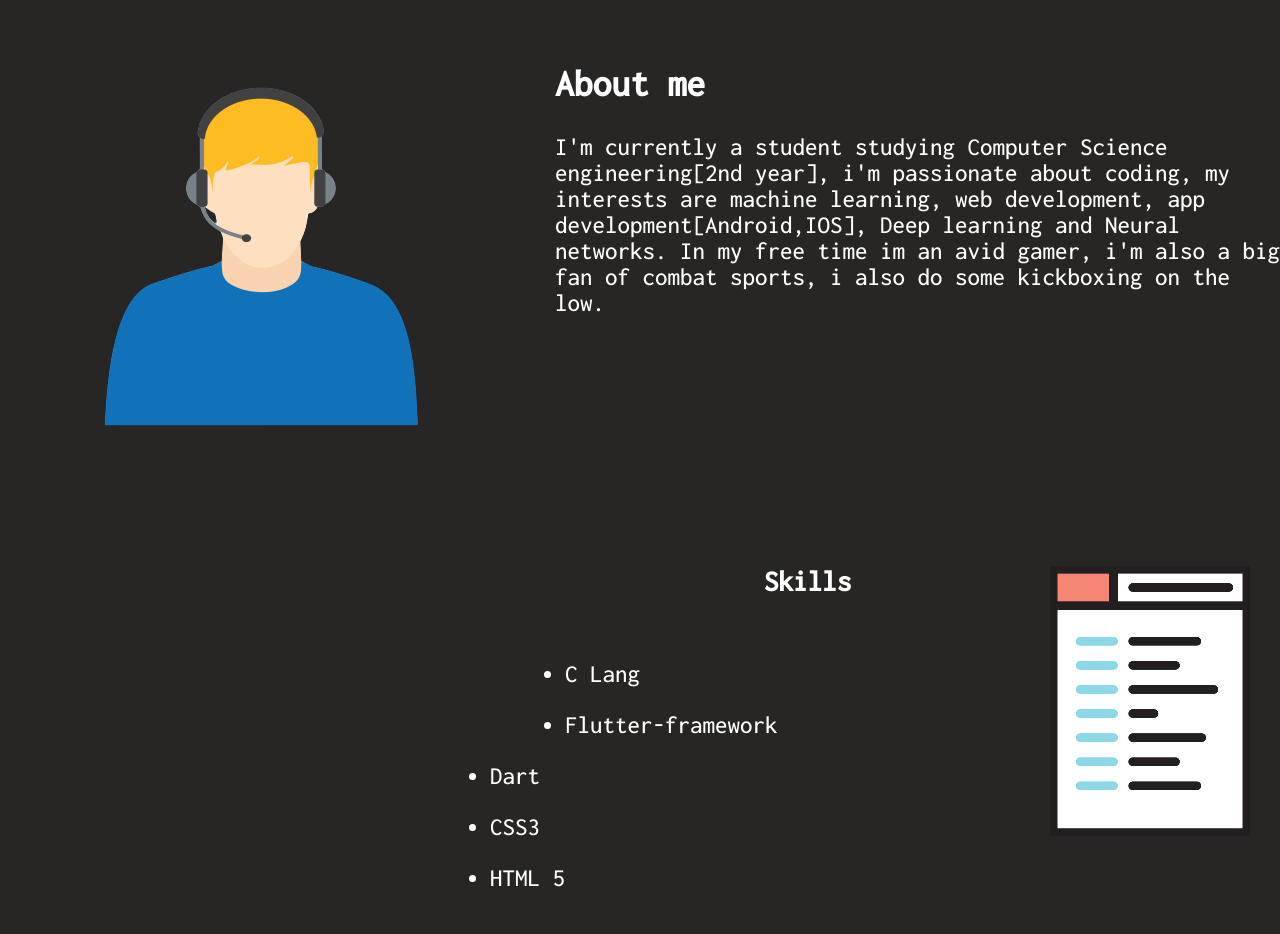
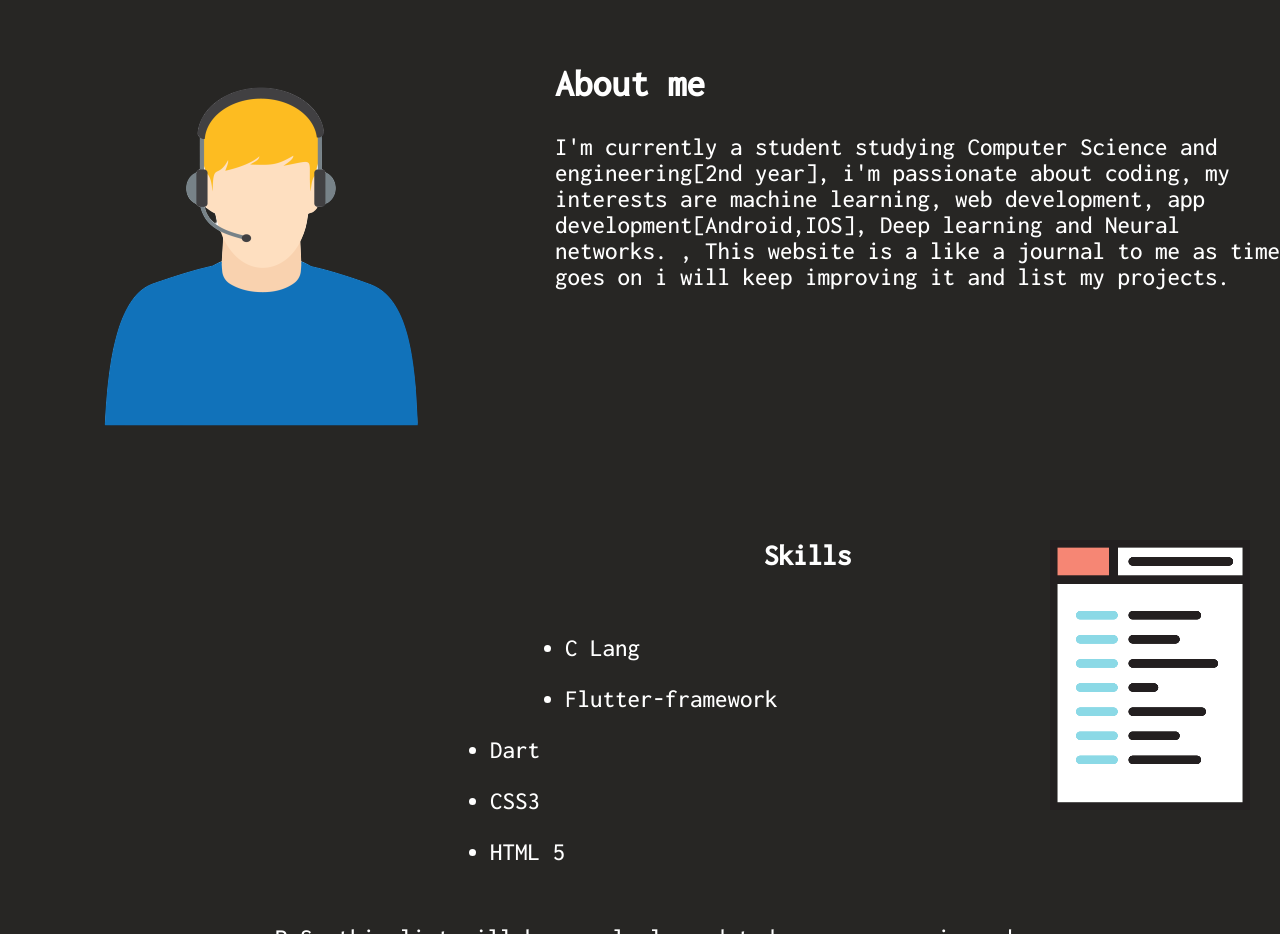
Before and after one commit to Senor-Ducky/Rahul-Mishra69.github.io, a plain HTML site: page index.html in a window 1280 px wide. Shown: the part 1580-2514 px from the top of the page. Drawn offline with Linux system fonts and the light colour scheme.

Commit message:
Update index.html

```diff
--- a/index.html
+++ b/index.html
@@ -19,7 +19,7 @@
       <div class="about-me">
         <img class="about-image" src="about_image-removebg-preview.png" alt="That's me">
         <h2>About me</h2>
-        <p>I'm currently a student studying Computer Science engineering[2nd year], i'm passionate about coding, my interests are machine learning, web development, app development[Android,IOS], Deep learning and Neural networks. In my free time im an avid gamer, i'm also a big fan of combat sports, i also do some kickboxing on the low.</p>
+        <p>I'm currently a student studying Computer Science and engineering[2nd year], i'm passionate about coding, my interests are machine learning, web development, app development[Android,IOS], Deep learning and Neural networks. , This website is a like a journal to me as time goes on i will keep improving it and list my projects.
       </div>
       <div class="skills">
         <img class="skills-image" src="output-onlinepngtools.png" alt="image">
```
